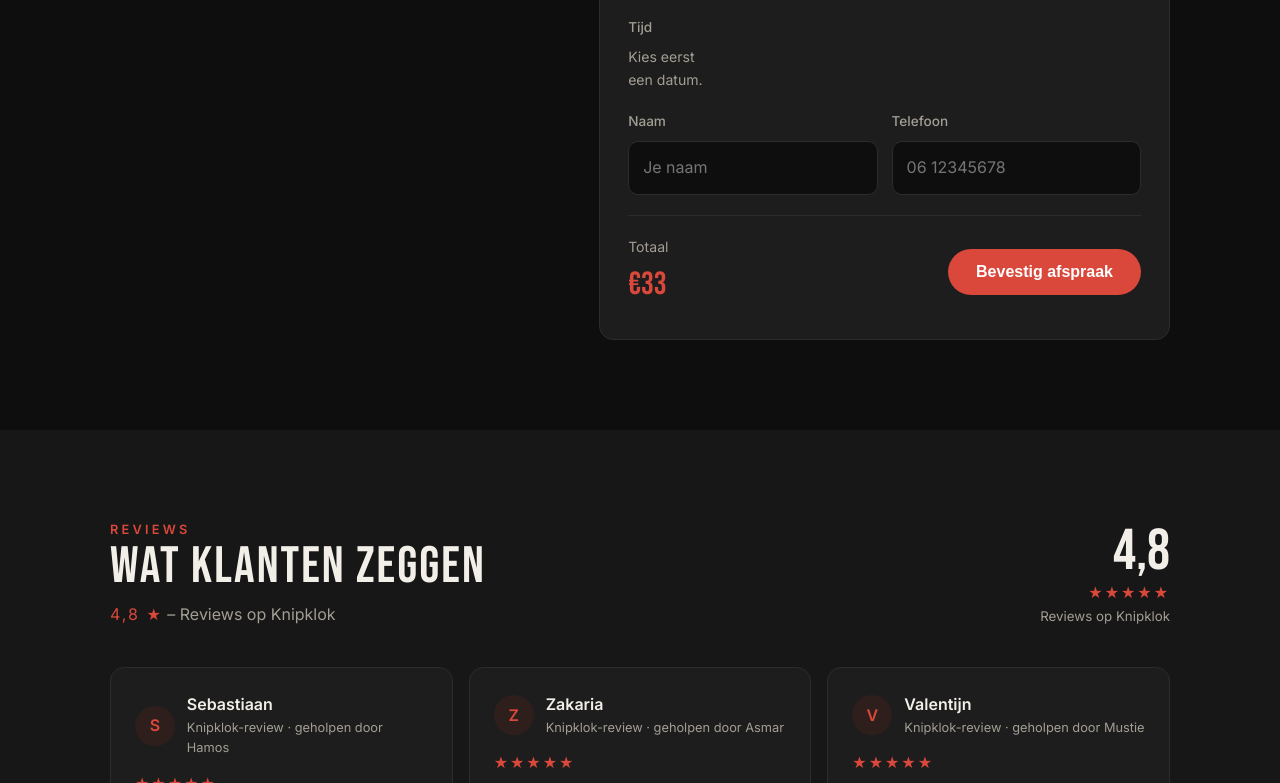
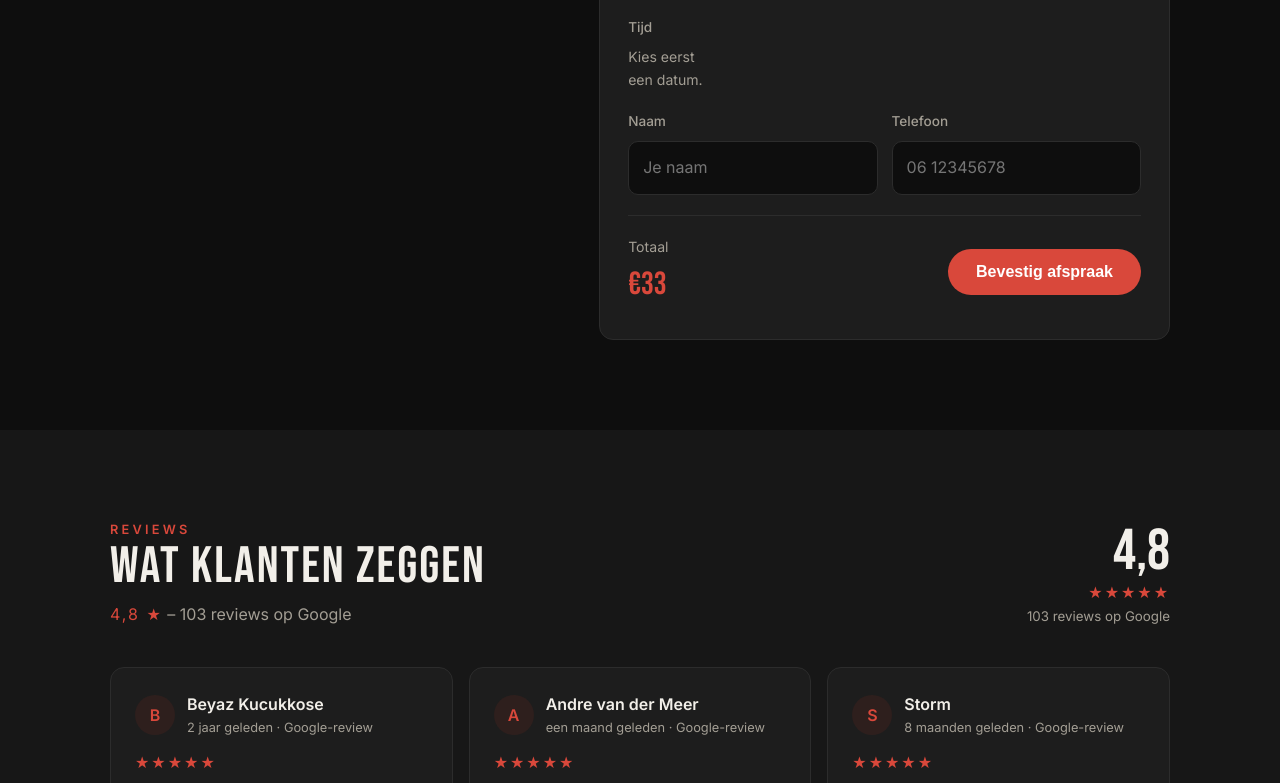
Before and after one commit to tomseebus/demos, a plain HTML site: page faded-by-asmar/index.html in a window 1280 px wide. Shown: the part 2017-2800 px from the top of the page. Drawn offline with Linux system fonts and the light colour scheme.

Commit message:
Foto's van Instagram en Google bij Faded by Asmar
Echte cuts van @fadedbyasmar in de hero en galerij, plus het interieur uit een Google-review. Reviews komen nu van Google (4,8 uit 103).

```diff
--- a/faded-by-asmar/index.html
+++ b/faded-by-asmar/index.html
@@ -49,8 +49,8 @@
 
   /* Hero */
   .hero { min-height: 100vh; display: flex; align-items: center; padding-top: 68px;
-    background: linear-gradient(90deg, rgba(14,14,14,.95) 30%, rgba(14,14,14,.55)),
-                url("https://images.unsplash.com/photo-1599351431202-1e0f0137899a?auto=format&fit=crop&w=1800&q=70") center/cover; }
+    background: linear-gradient(90deg, rgba(14,14,14,.94) 22%, rgba(14,14,14,.55) 58%, rgba(14,14,14,.28)),
+                url("images/ig-02.jpg") center 40%/cover; }
   .hero h1 { font-size: clamp(3.4rem, 11vw, 7.5rem); margin: 14px 0 18px; }
   .hero h1 span { color: var(--gold); }
   .hero p { color: var(--muted); font-size: 1.15rem; max-width: 480px; margin-bottom: 32px; }
@@ -113,6 +113,7 @@
   .review .name { font-weight: 600; }
   .review .when { color: var(--muted); font-size: .8rem; }
   .review p { color: #d7d2c8; font-size: .95rem; margin-top: 8px; }
+  .review .shot { width: 100%; margin-top: 14px; border-radius: 10px; aspect-ratio: 4/3; object-fit: cover; display: block; }
   .g-link { display: inline-block; margin-top: 30px; color: var(--gold); text-decoration: none; font-weight: 500; }
 
   /* Gallery */
@@ -288,6 +289,7 @@
     <div class="eyebrow">Ons werk</div>
     <h2>Recente cuts</h2>
     <div class="gallery" id="gallery"></div>
+    <p class="sub" style="margin-top:18px">Foto's van Instagram en van Google-reviews.</p>
     <a class="g-link" id="igLink" target="_blank" rel="noopener">Volg ons op Instagram →</a>
   </div>
 </section>
@@ -334,7 +336,7 @@
 <script>
 /* =========================================================
    CONFIG – echte gegevens van Faded by Asmar
-   (bron: Knipklok, inzutphen.nl, OpenStreetMap)
+   (bron: Google Maps, Knipklok, Instagram, OpenStreetMap)
    ========================================================= */
 const CONFIG = {
   name: "Faded by Asmar",
@@ -345,11 +347,11 @@ const CONFIG = {
   address: "Nieuwstad 4, 7201 NP Zutphen",
   lat: 52.1430817,
   lng: 6.196679,
-  reviewsUrl: "https://knipklok.be/kapperszaak/faded-by-asmar",
-  reviewSource: "Knipklok",
+  reviewsUrl: "https://www.google.com/maps/place/?q=place_id:ChIJq8PuMG-Ux0cRchdXfAuuq2M",
+  reviewSource: "Google",
   instagram: "https://www.instagram.com/fadedbyasmar/",
   rating: "4,8",
-  reviewCount: null,
+  reviewCount: 103,
 
   services: [
     { name: "Haren knippen",   price: 22.99, duration: 30, desc: "Knipbeurt of fade naar wens, strak afgewerkt." },
@@ -376,16 +378,28 @@ const CONFIG = {
     0: null,
   },
 
-  // Echte reviews van Knipklok
+  // Recente Google-reviews (4,8 uit 103)
   reviews: [
-    { name: "Sebastiaan", barber: "Hamos",  text: "Hamos heeft me geweldig goed geadviseerd en vervolgens een prachtig kapsel en scherp gesneden baard geleverd!" },
-    { name: "Zakaria",    barber: "Asmar",  text: "Goeie service en werkt precies" },
-    { name: "Valentijn",  barber: "Mustie", text: "Erg tevreden!" },
-    { name: "Gijs",       barber: "Mustie", text: "Goed gedaan" },
+    { name: "Beyaz Kucukkose", when: "2 jaar geleden", text: "Bij Fadedbyasmar had ik een geweldige ervaring! Vanaf het moment dat ik binnenkwam, voelde ik me welkom en op mijn gemak. Asmar is duidelijk een echte vakman die precies weet wat hij doet. Hij neemt de tijd om te luisteren naar je wensen en geeft professioneel advies, wat resulteert in een strak en perfect uitgevoerd kapsel. De aandacht voor detail en de zorg die hij in elke knipbeurt steekt, maken echt het verschil. De sfeer in de zaak is ook top – relaxed en vriendelijk. Ik ben super tevreden met mijn nieuwe look en kom zeker terug. Aanrader voor iedereen die een topkwaliteit fade wil!" },
+    { name: "Andre van der Meer", when: "een maand geleden", text: "Net mijn zoontje van 15 maanden laten knippen. Nemen goed de tijd en super vriendelijk. Wij komen hier zeker terug!" },
+    { name: "Storm", when: "8 maanden geleden", text: "Topkapper, ben met een vriend zonder afspraak naar binne gekomen goed geknipt en fantastische service gekregen" },
+    { name: "Jelle van der Pal", when: "3 maanden geleden", text: "Prima persoonlijke aandacht, fijne kapper, meteen tijd." },
+    { name: "HASAN ALLOUCH", when: "een maand geleden", text: "Hallo allemaal dankjewel alstublieft graag gedaan vandaag Faded by Asmar  lekker knepen" },
   ],
 
-  // Foto's van Instagram (@fadedbyasmar); leeg = sectie verborgen
-  gallery: [],
+  // Foto's van Instagram (@fadedbyasmar) en één interieurfoto uit Google-reviews
+  gallery: [
+    { src: "images/ig-08.jpg", alt: "Fade bij Faded by Asmar" },
+    { src: "images/ig-02.jpg", alt: "Knipbeurt in de zaak aan de Nieuwstad" },
+    { src: "images/ig-06.jpg", alt: "Skin fade bij Faded by Asmar" },
+    { src: "images/ig-03.jpg", alt: "Crop fade bij Faded by Asmar" },
+    { src: "images/ig-05.jpg", alt: "Krullen met een fade bij Faded by Asmar" },
+    { src: "images/ig-04.jpg", alt: "Franse crop bij Faded by Asmar" },
+    { src: "images/ig-07.jpg", alt: "Taper fade bij Faded by Asmar" },
+    { src: "images/ig-07b.jpg", alt: "Taper fade, achteraanzicht" },
+    { src: "images/ig-01.jpg", alt: "Kinderen knippen bij Faded by Asmar" },
+    { src: "images/greview-02.jpg", alt: "De zaak, foto uit een Google-review" },
+  ],
 };
 
 /* ========================================================= */
@@ -439,14 +453,19 @@ $("#barber").innerHTML = `<option value="">Maakt niet uit</option>` +
 // Reviews
 $("#reviewList").innerHTML = CONFIG.reviews.map(r => `
   <div class="review">
-    <div class="who"><div class="avatar">${r.name[0]}</div><div><div class="name">${r.name}</div><div class="when">${CONFIG.reviewSource}-review${r.barber ? ` · geholpen door ${r.barber}` : ""}</div></div></div>
+    <div class="who"><div class="avatar">${r.name[0]}</div><div><div class="name">${r.name}</div><div class="when">${r.when ? `${r.when} · ` : ""}${CONFIG.reviewSource}-review${r.barber ? ` · geholpen door ${r.barber}` : ""}</div></div></div>
     <span class="stars">★★★★★</span>
     <p>${r.text}</p>
+    ${r.photo ? `<img class="shot" src="${r.photo}" alt="Foto bij de review van ${r.name}">` : ""}
   </div>`).join("");
 
 // Gallery
 if (CONFIG.gallery.length) {
-  $("#gallery").innerHTML = CONFIG.gallery.map(src => `<img src="${src}" alt="Knipbeurt bij ${CONFIG.name}">`).join("");
+  $("#gallery").innerHTML = CONFIG.gallery.map(item => {
+    const src = typeof item === "string" ? item : item.src;
+    const alt = typeof item === "string" ? `Knipbeurt bij ${CONFIG.name}` : item.alt;
+    return `<img src="${src}" alt="${alt}" loading="lazy">`;
+  }).join("");
 } else {
   $("#werk").hidden = true;
 }
```
Also changed, not shown: faded-by-asmar/images/greview-02.jpg (added), faded-by-asmar/images/ig-01.jpg (added), faded-by-asmar/images/ig-02.jpg (added), faded-by-asmar/images/ig-03.jpg (added), faded-by-asmar/images/ig-04.jpg (added), faded-by-asmar/images/ig-05.jpg (added), faded-by-asmar/images/ig-06.jpg (added), faded-by-asmar/images/ig-07.jpg (added), faded-by-asmar/images/ig-07b.jpg (added), faded-by-asmar/images/ig-08.jpg (added).
